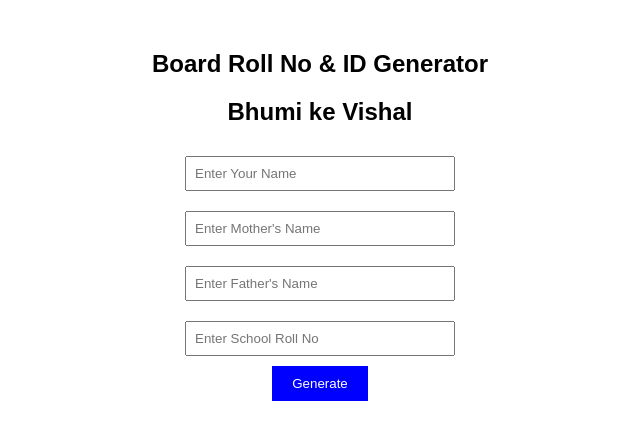
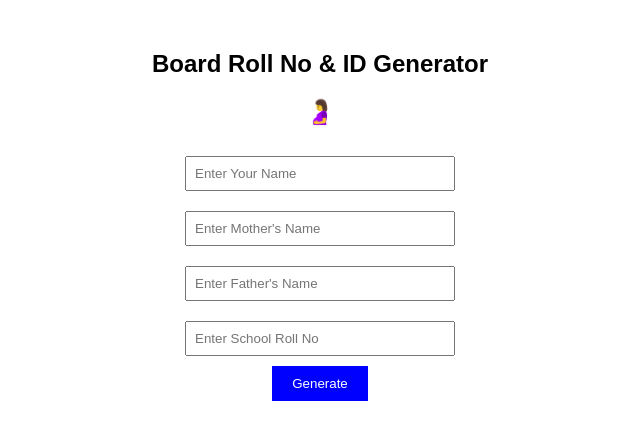
Before and after one commit to HelperXofficial/Boardexamice, a plain HTML site: page index.html in a window 1280 px wide. Shown: the whole page, without its empty margins (320-960 px from the left). Drawn offline with Linux system fonts and the light colour scheme.

Commit message:
Update index.html

```diff
--- a/index.html
+++ b/index.html
@@ -15,7 +15,7 @@
 <body>
 
     <h2>Board Roll No & ID Generator </h2>
-    <h2>Bhumi ke Vishal</h2>
+    <h2>🤰</h2>
 
     <input type="text" id="name" placeholder="Enter Your Name"><br>
     <input type="text" id="motherName" placeholder="Enter Mother's Name"><br>
```
